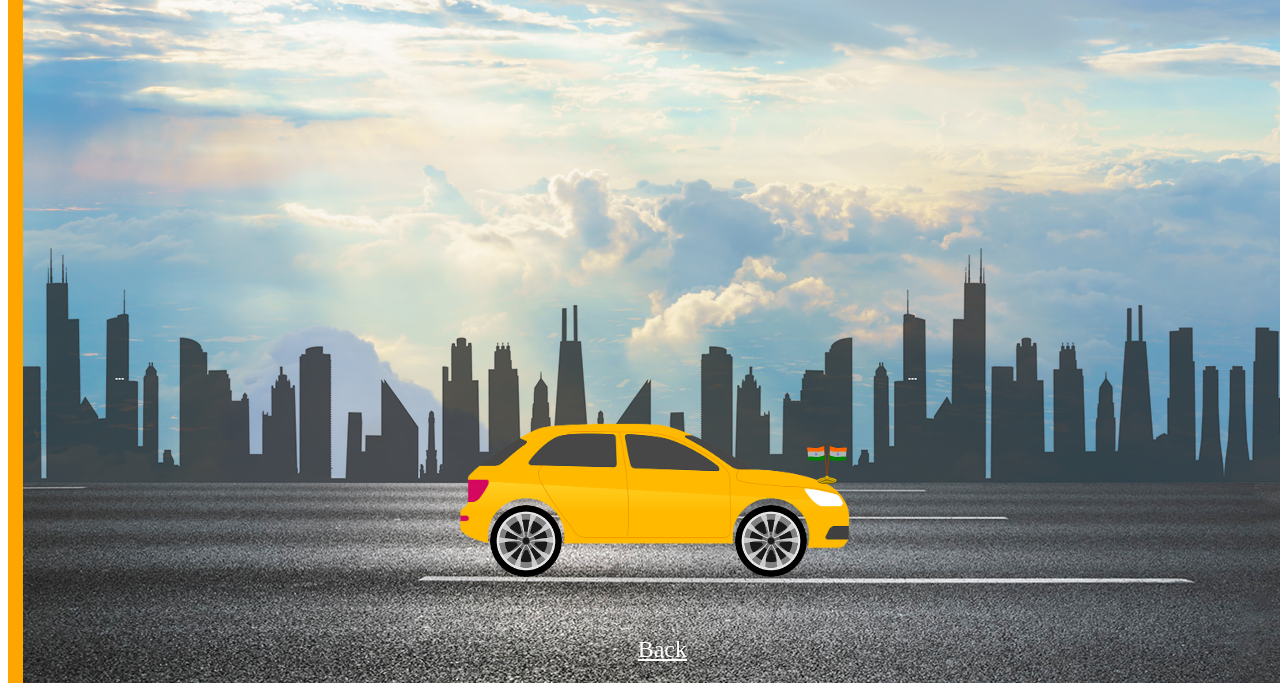
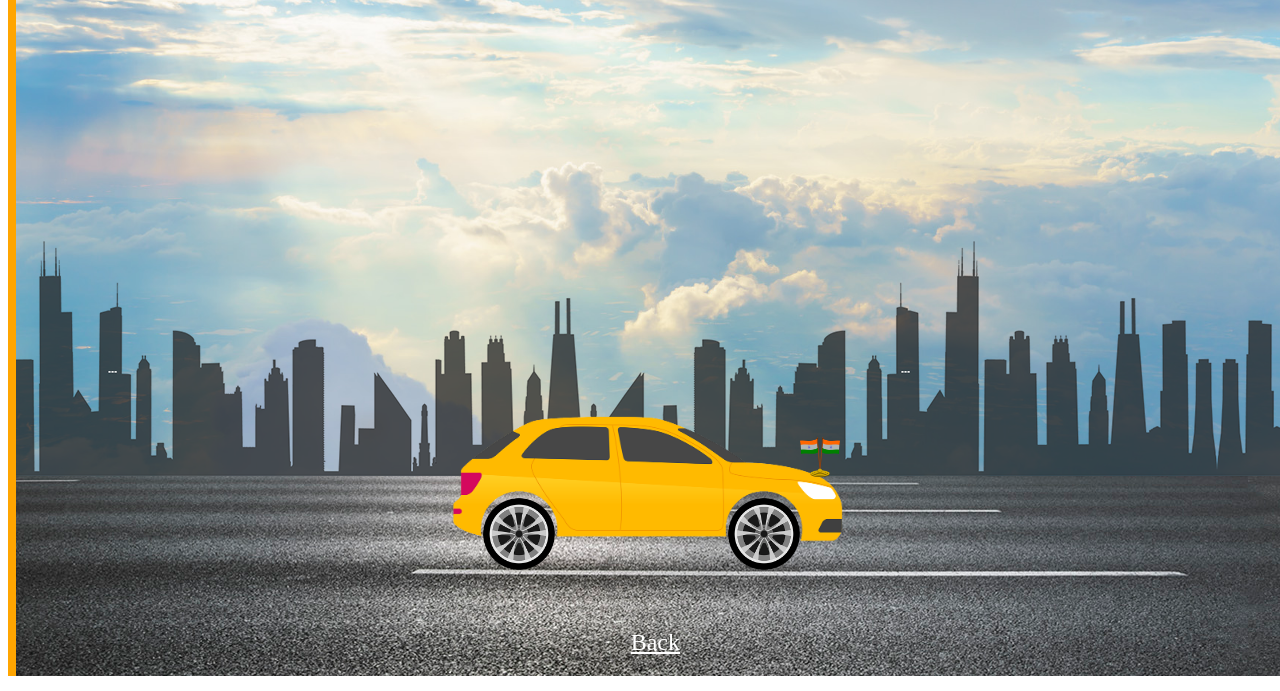
Before and after one commit to sidhantgupta1983/cssassessment5, a plain HTML site: page index3.html in a window 1280 px wide. Shown: the part 140-831 px from the top of the page. Drawn offline with Linux system fonts and the light colour scheme.

Commit message:
Add files via upload

```diff
--- a/index3.css
+++ b/index3.css
@@ -5,12 +5,12 @@
     background-position:center;
     background-size: cover;
     position: relative;
-    border: 15px solid;
+    border: 8px solid;
     border-left-color: orange;
     border-top-color: white;
     border-right-color: green;
     border-bottom: none;
-    overflow-x: hidden;
+    overflow: hidden;
 }
 
 .message1{
```
